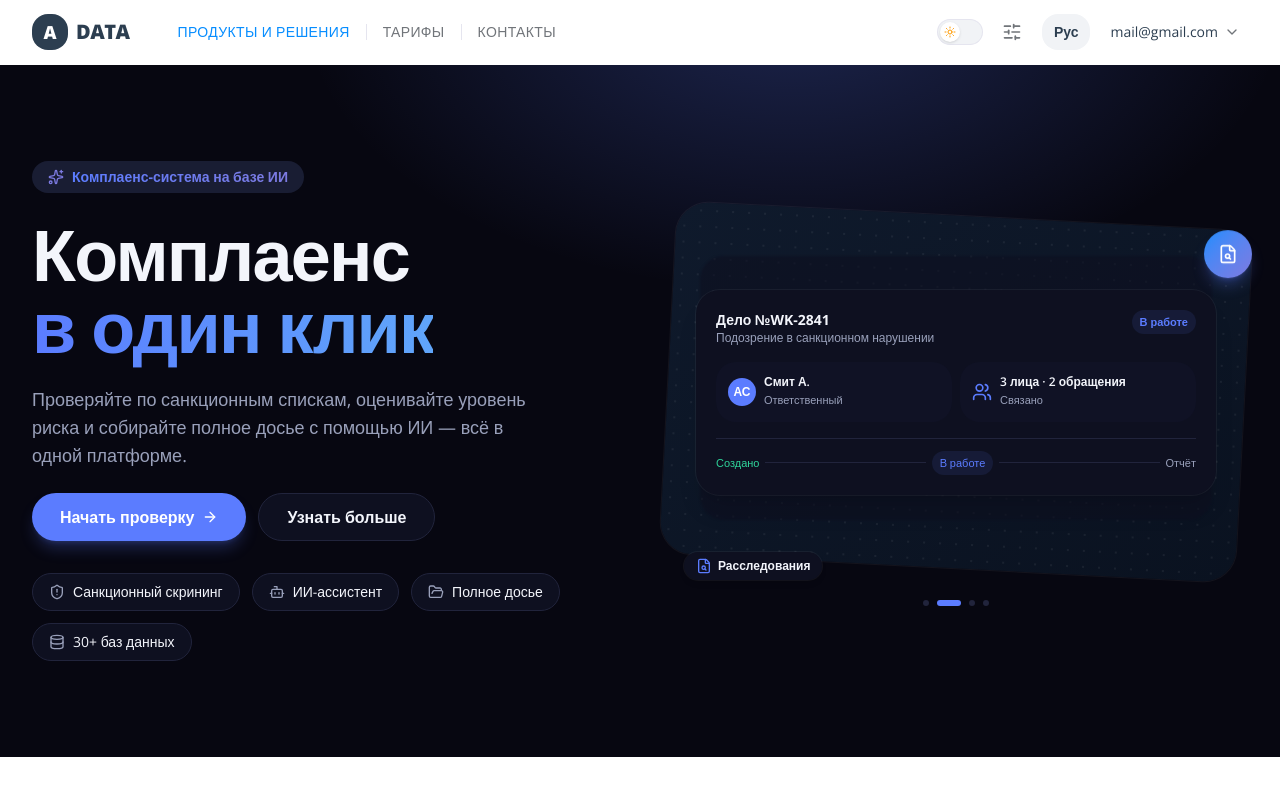
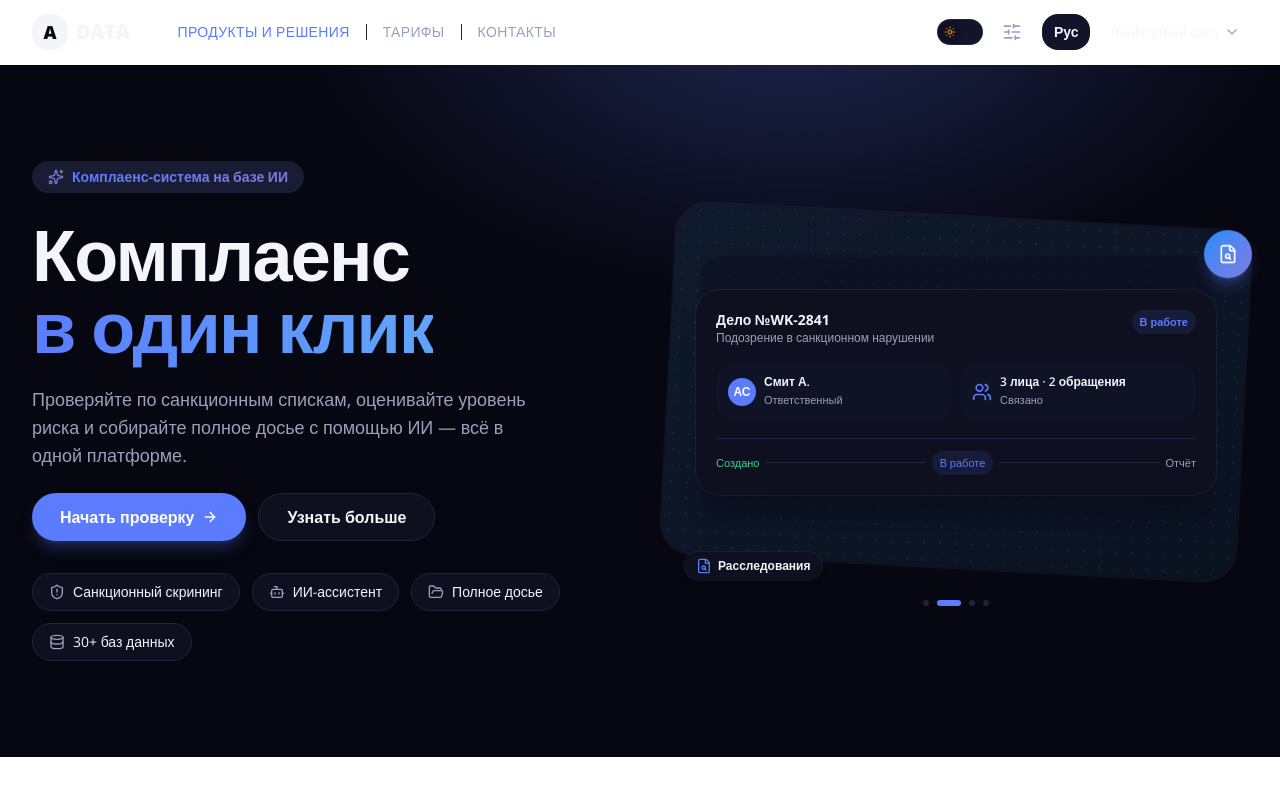
Before and after one commit to dzhmnklva012/-e-analytic, a Next.js app in the folder compliance-landing/: page / in a window 1280 px wide. Shown: the top 800 px of the page. Built offline with nearby package versions, Linux system fonts and the light colour scheme.

Commit message:
Auto-update: site-header.tsx

```diff
--- a/compliance-landing/src/components/landing/site-header.tsx
+++ b/compliance-landing/src/components/landing/site-header.tsx
@@ -48,7 +48,7 @@ export function SiteHeader() {
     <header
       className={cn(
         "sticky top-0 z-40 w-full transition-colors duration-300",
-        scrolled ? "border-b border-border bg-card/85 backdrop-blur-md" : "border-b border-transparent",
+        scrolled ? "border-b border-border bg-card/85 backdrop-blur-md" : "dark border-b border-transparent",
       )}
     >
       <Container className="flex h-16 items-center justify-between gap-4">
```
